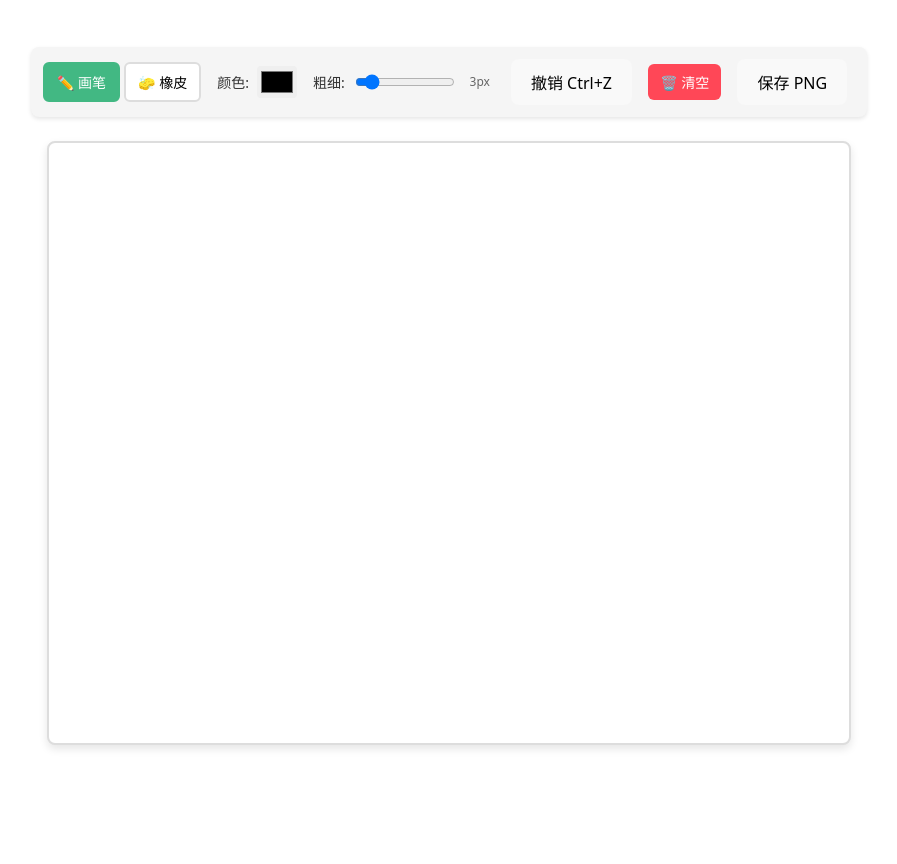
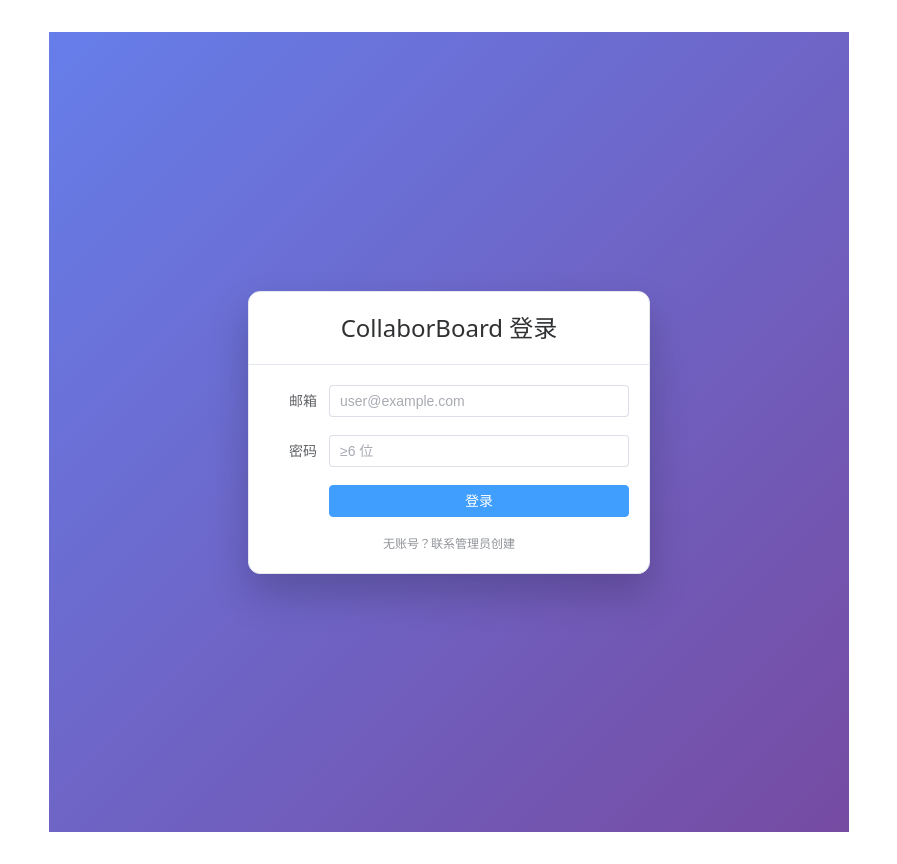
Before and after one commit to baibn/collaborboard, a Vue app: page /login in a window 1280 px wide. Shown: the whole page, without its empty margins (191-1088 px from the left). Before the commit the page ends 800 px from the top, so only its background shows below. Built offline with nearby package versions, Linux system fonts and the light colour scheme; no server answers; what y-websocket would draw is missing.

Commit message:
增加登录

```diff
--- a/package.json
+++ b/package.json
@@ -10,6 +10,9 @@
     "dev:ws": "y-websocket-server --port 1234"
   },
   "dependencies": {
+    "@element-plus/icons-vue": "^2.3.2",
+    "@supabase/supabase-js": "^2.57.0",
+    "element-plus": "^2.11.1",
     "pinia": "^3.0.3",
     "vue": "^3.5.18",
     "vue-router": "^4.5.1",
--- a/src/App.vue
+++ b/src/App.vue
@@ -1,6 +1,4 @@
 <script setup lang="ts">
-import CanvasBoard from '@/components/CanvasBoard.vue'
-import ToolBar from '@/components/ToolBar.vue'
 import { useCanvas } from '@/composables/useCanvas'
 import { onMounted } from 'vue'
 
@@ -17,6 +15,5 @@ onMounted(() => {
 </script>
 
 <template>
-  <ToolBar />
-  <CanvasBoard />
+  <RouterView></RouterView>
 </template>
--- a/src/env.d.ts
+++ b/src/env.d.ts
@@ -1,4 +1,5 @@
 /// <reference types="vite/client" />
+/// <reference types="element-plus/global" />
 
 declare module '*.vue' {
   import { DefineComponent } from 'vue'
--- /dev/null
+++ b/src/router/index.ts
@@ -0,0 +1,12 @@
+import Board from '@/views/Board.vue'
+import Login from '@/views/Login.vue'
+import { createRouter, createWebHistory } from 'vue-router'
+
+export default createRouter({
+  history: createWebHistory(),
+  routes: [
+    { path: '/', redirect: '/login' }, // ← 默认进登录
+    { path: '/login', name: 'login', component: Login },
+    { path: '/board/:room', name: 'board', component: Board },
+  ],
+})
--- /dev/null
+++ b/src/stores/auth.ts
@@ -0,0 +1,26 @@
+import type { User } from '@supabase/supabase-js'
+import { createClient } from '@supabase/supabase-js'
+import { ref } from 'vue'
+
+const supabase = createClient(
+  import.meta.env.VITE_SUPABASE_URL,
+  import.meta.env.VITE_SUPABASE_KEY
+)
+
+export const useAuth = () => {
+  const user = ref<User | null>(null)
+
+  const login = async (email: string, password: string) => {
+    const { data, error } = await supabase.auth.signInWithPassword({
+      email,
+      password,
+    })
+    if (!error && data.user) {
+      user.value = data.user // ← 立即赋值
+    }
+    return { error }
+  }
+  const logout = () => supabase.auth.signOut()
+
+  return { user, login, logout }
+}
--- /dev/null
+++ b/src/views/Board.vue
@@ -0,0 +1,24 @@
+<script setup lang="ts">
+import CanvasBoard from '@/components/CanvasBoard.vue'
+import ToolBar from '@/components/ToolBar.vue'
+import { useAuth } from '@/stores/auth'
+import { collabStore } from '@/stores/collab'
+import { onMounted } from 'vue'
+import { useRoute } from 'vue-router'
+
+const route = useRoute()
+const { user } = useAuth()
+
+onMounted(() => {
+  const { lines, addLine } = collabStore()
+  addLine({ points: [], color: '#000', width: 3, tool: 'pen' }) // 初始化房间
+})
+
+const room = route.params.room as string
+</script>
+
+<template>
+  <h1>Room: {{ room }} | 用户: {{ user?.email ?? '未登录' }}</h1>
+  <ToolBar></ToolBar>
+  <CanvasBoard />
+</template>
--- /dev/null
+++ b/src/views/Login.vue
@@ -0,0 +1,87 @@
+<script setup lang="ts">
+import { useAuth } from '@/stores/auth'
+import { ref } from 'vue'
+import { useRouter } from 'vue-router'
+
+const { login } = useAuth()
+const router = useRouter()
+const email = ref(''),
+  password = ref('')
+
+const onLogin = async () => {
+  const { error } = await login(email.value, password.value)
+  if (!error) router.push('/board/room1')
+}
+</script>
+
+<template>
+  <div class="login-container">
+    <el-card class="login-card" shadow="hover">
+      <template #header>
+        <h2 class="title">CollaborBoard 登录</h2>
+      </template>
+
+      <el-form @submit.prevent="onLogin" label-width="60px">
+        <el-form-item label="邮箱">
+          <el-input
+            v-model="email"
+            type="email"
+            placeholder="user@example.com"
+          />
+        </el-form-item>
+
+        <el-form-item label="密码">
+          <el-input
+            v-model="password"
+            type="password"
+            placeholder="≥6 位"
+            show-password
+          />
+        </el-form-item>
+
+        <el-form-item>
+          <el-button type="primary" native-type="submit" class="submit-btn"
+            >登录</el-button
+          >
+        </el-form-item>
+      </el-form>
+
+      <div class="tip">无账号？联系管理员创建</div>
+    </el-card>
+  </div>
+</template>
+
+<style scoped>
+.login-container {
+  display: flex;
+  align-items: center;
+  justify-content: center;
+  height: 100vh;
+  width: 100vh;
+  background: linear-gradient(135deg, #667eea 0%, #764ba2 100%);
+}
+
+.login-card {
+  width: 400px;
+  border-radius: 12px;
+  box-shadow: 0 20px 40px rgba(0, 0, 0, 0.2);
+}
+
+.title {
+  text-align: center;
+  margin: 0;
+  color: #303133;
+  font-weight: 500;
+}
+
+.submit-btn {
+  width: 100%;
+}
+
+.tip {
+  text-align: center;
+  color: #909399;
+  font-size: 12px;
+  margin-top: 12px;
+}
+</style>
```
Also changed, not shown: src/main.ts (+7 -1 lines), 1 other file (tests, documents, lock files or other folders).
